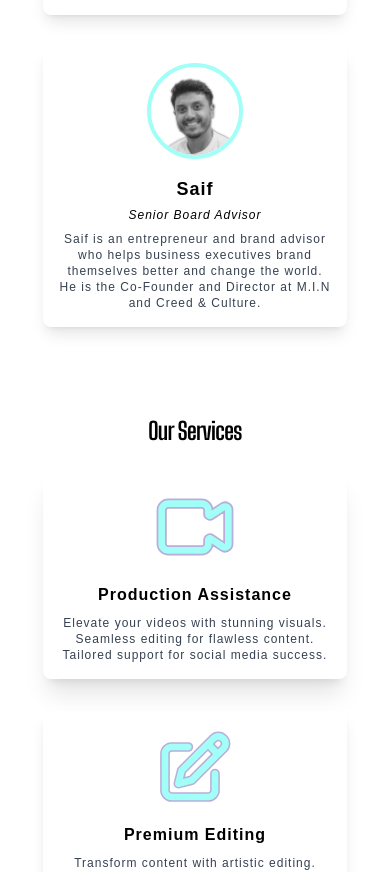
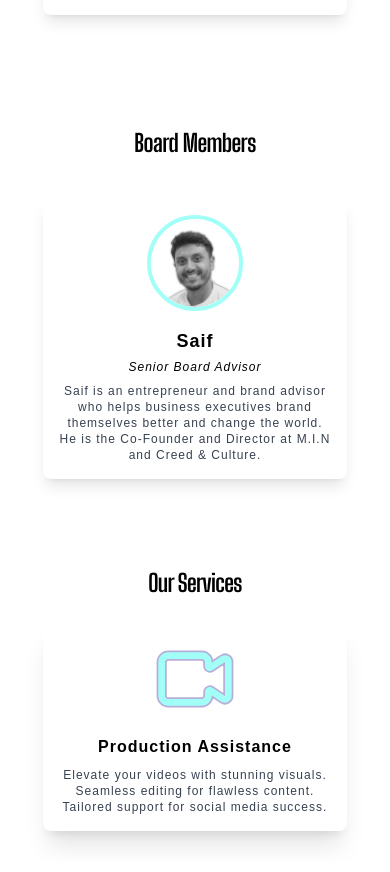
Before and after one commit to vidualize-studio/Vidualize, a Next.js app: page / in a window 390 px wide. Shown: the part 1941-2813 px from the top of the page. Built offline with nearby package versions, Linux system fonts and the light colour scheme; no server answers.

Commit message:
board member
board memebr

```diff
--- a/components/About-us-sm.jsx
+++ b/components/About-us-sm.jsx
@@ -41,6 +41,11 @@ const AboutUssm = () => {
 
         </div>
         {/* Team Member 3 */}
+        <div className='my-special-div mt-28'>
+          <h1 className="text-2xl md:text-4xl font-extrabold tracking-tight mb-6 md:mb-12 text-black">
+            Board Members
+          </h1>
+        </div>
         <div className='flex justify-center mt-4'>
           <div className="bg-white rounded-lg shadow-lg p-4 transform hover:scale-105 transition duration-300 ease-in-out mt-4 max-w-2xl items-center mx-2">
             <div className="rounded-full overflow-hidden mx-auto w-24 h-24 md:w-40 md:h-40 border-4 border-cyan hover:border-teal">
```
